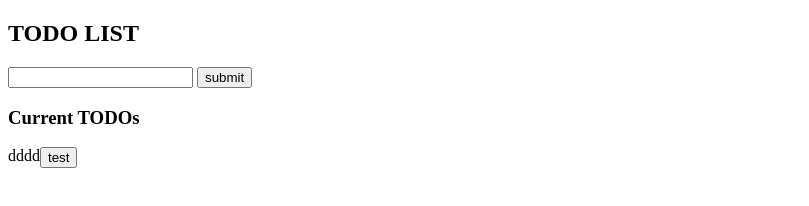
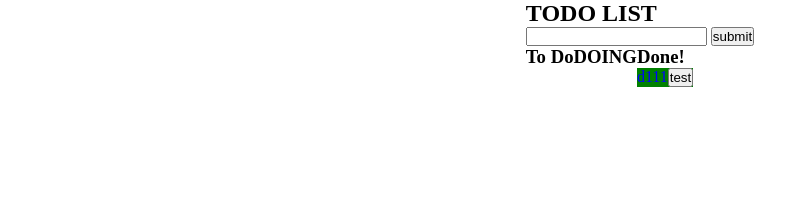
Before and after one commit to Itsprime/todolist, a plain HTML site: page index.html in a window 1280 px wide. Shown: the whole page, without its empty margins (0-809 px from the left). Drawn offline with Linux system fonts and the light colour scheme.

Commit message:
adding new features
adding a drop down that shows all the current todo tasks, the doing and done todos.

```diff
--- a/index.html
+++ b/index.html
@@ -17,11 +17,23 @@
             <button class="submit" id="submit-button" value="Submit">submit</button>
         </form>
         <div id="todolist" class="todo-list">
-            <h3>Current TODOs</h1>
-                <div class="wrapperDiv">
-                    <div class="1">dddd</div>
-                    <button>test</button>
-                </div>
+            <div id="todo">
+                <h3>To Do</h3>
+                    <div class="wrapperDiv">
+                        <!-- <div class="1">dddd</div>
+                        <button>test</button> -->
+                    </div>
+            </div>
+            <div class="doing">
+                <h3>DOING</h3>
+            </div>
+            <div class="done">
+                <h3>Done! </h3>
+                    <div class="wrapperDiv">
+                        <div class="1">d111</div>
+                        <button>test</button>
+                    </div>
+            </div>
         </div>
     </div>
 </body>
--- a/script.js
+++ b/script.js
@@ -1,4 +1,4 @@
-const LIST = document.getElementById("todolist");
+const LIST = document.getElementById("todo");
 const submit = document.getElementById('submit-button');
 let add_id = 0;
 
@@ -11,14 +11,13 @@ submit.addEventListener('click', e => {
 //create a div that is inside the div(input_text) and button ? and display: grid on css
 //create an eventlistener, when click on delete button, delete whole div.
 function createTODO(amount) {
-    //create div containing div and delete button with class=for css and id${amount} to delete
     var createWrapperDiv = document.createElement("div");
     LIST.appendChild(createWrapperDiv)
     createWrapperDiv.setAttribute(`id`, `${amount}`)
     createWrapperDiv.setAttribute(`class`, `wrapperDiv`)
 
-    //creates div with submitted text
     const input_text = document.createTextNode(document.getElementById("text-input").value);
+    if (input_text.textContent == "") return alert("No text - Please add text");
     var createDiv = document.createElement("div");
     createDiv.append(input_text)
     createDiv.setAttribute(`id`, `${amount}`)
@@ -31,6 +30,7 @@ function createTODO(amount) {
     createButton.textContent = "DELETE"
     createWrapperDiv.appendChild(createButton)
 
+    //gets all buttons in page
     const buttons = document.getElementsByTagName("button");
     Array.from(buttons).forEach(button =>
         button.addEventListener("click", deleteTODO));
--- a/style.css
+++ b/style.css
@@ -1,7 +1,20 @@
+* {
+    margin: 0;
+    padding: 0;
+    box-sizing: border-box;
+  }
+
+body {
+    display: grid;
+    justify-content: center;
+}
+
 .todo-list {
-    display: grid;
+    display: flex;
 }
 
 .wrapperDiv {
     display: flex;
+    background-color: green;
+    color: blue;
 }
```
